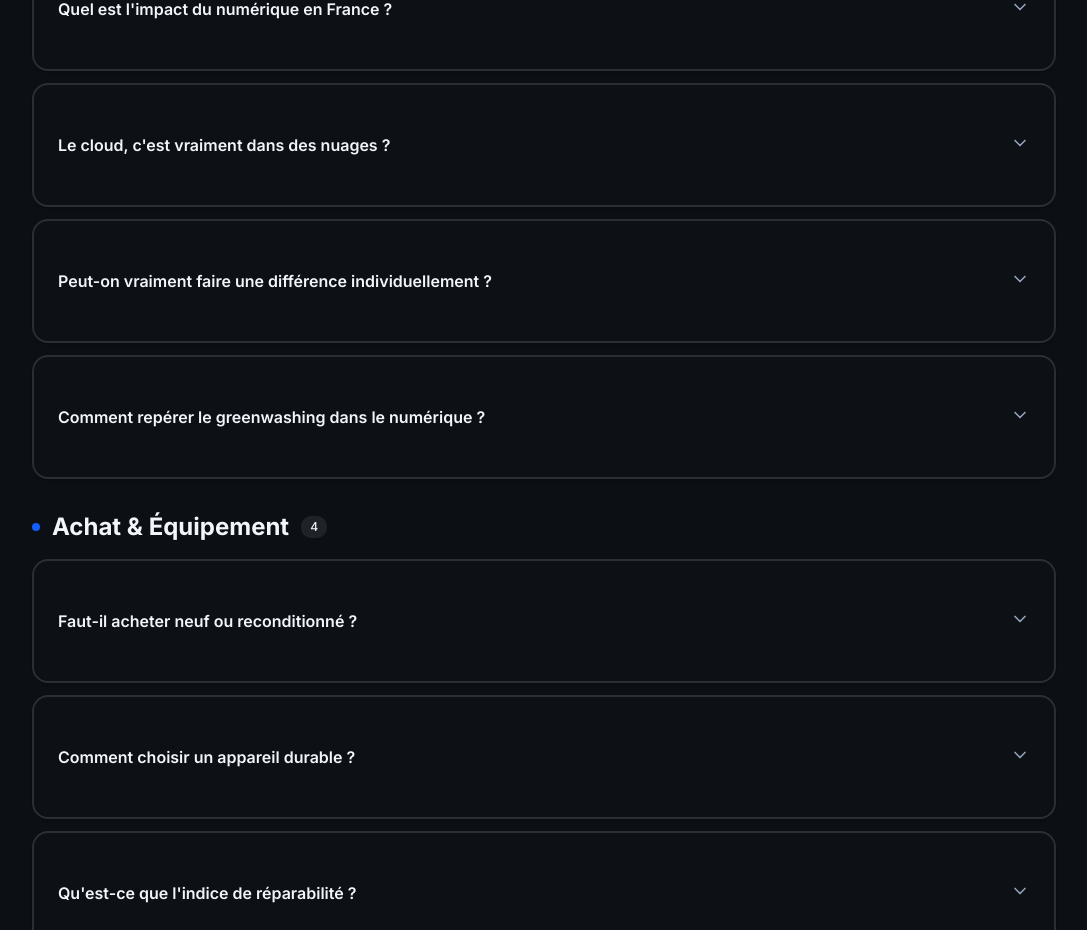
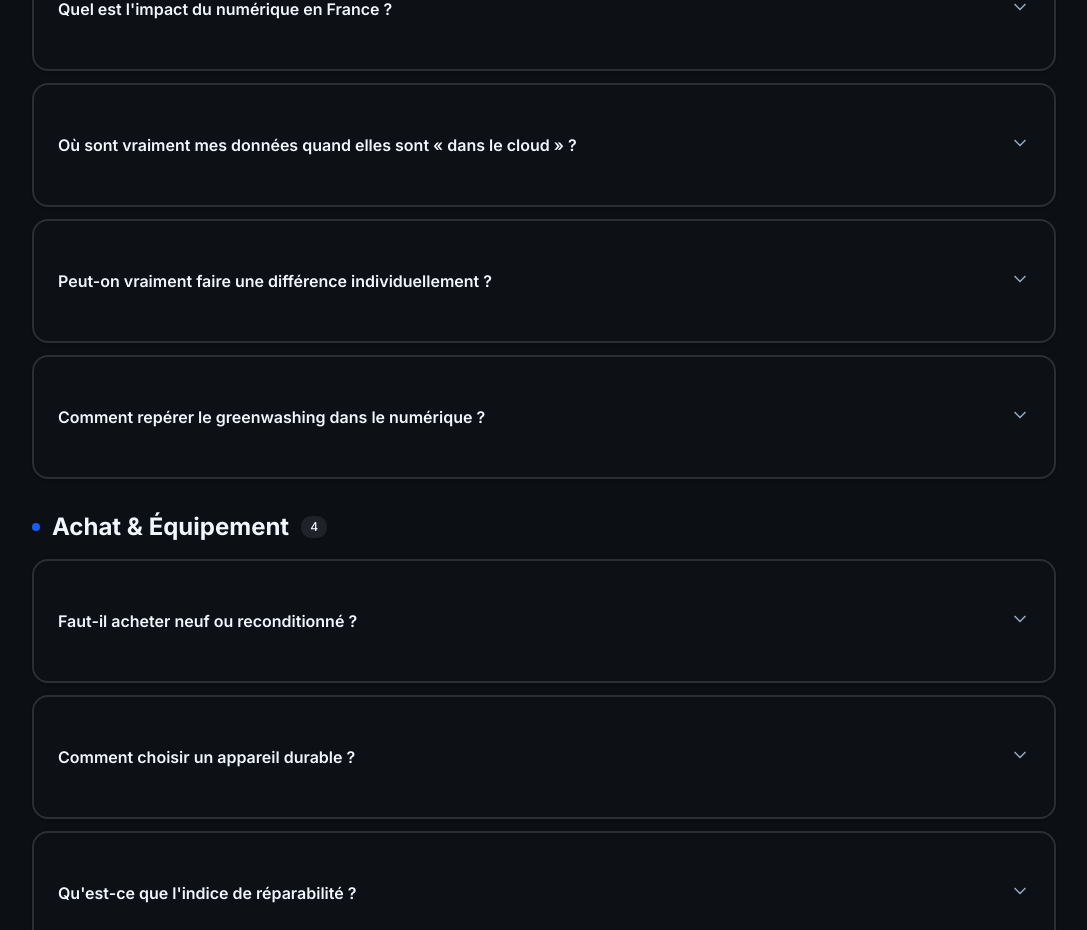
Before and after one commit to Hylst/le-green-it-en-clair, a Next.js app: page /greenit/faq in a window 1280 px wide. Shown: the part 1670-2600 px from the top of the page, without its empty margins (96-1183 px from the left). Built offline with nearby package versions, Linux system fonts and the light colour scheme.

Commit message:
faq : question cloud reformulee (moins niaise)

```diff
--- a/app/faq/faq-data.ts
+++ b/app/faq/faq-data.ts
@@ -16,8 +16,8 @@ export const faqCategories = [
         a: "En France, le numérique représente 2,5 % des émissions nationales en 2020 (17,2 Mt CO₂eq) et 4,4 % en 2022 avec un périmètre élargi aux datacenters étrangers (29,5 Mt, ADEME-Arcep). En France, environ 1,6 million de tonnes de déchets électroniques sont produites chaque année, avec un taux de collecte d'environ 46 % (ADEME 2024, Eurostat 2024).",
       },
       {
-        q: "Le cloud, c'est vraiment dans des nuages ?",
-        a: "Non : le cloud, ce sont des datacenters bien physiques. En 2025, la consommation électrique mondiale des centres de données était d'environ 485 TWh, et elle pourrait doubler d'ici 2030 (ADEME, avis IA 2026). Les usages numériques français dépendent aux deux tiers de datacenters hébergés à l'étranger, souvent avec un mix électrique plus carboné qu'en France. Bonne nouvelle : le cloud mutualise des ressources souvent mieux utilisées qu'un serveur local, et le stockage pèse peu (0,24 g CO₂e/Go/an, ADEME, Impact CO₂). Le geste qui compte reste la durée de vie des appareils.",
+        q: "Où sont vraiment mes données quand elles sont « dans le cloud » ?",
+        a: "Dans des datacenters bien physiques. En 2025, la consommation électrique mondiale des centres de données était d'environ 485 TWh, et elle pourrait doubler d'ici 2030 (ADEME, avis IA 2026). Les usages numériques français dépendent aux deux tiers de datacenters hébergés à l'étranger, souvent avec un mix électrique plus carboné qu'en France. Bonne nouvelle : le cloud mutualise des ressources souvent mieux utilisées qu'un serveur local, et le stockage pèse peu (0,24 g CO₂e/Go/an, ADEME, Impact CO₂). Le geste qui compte reste la durée de vie des appareils.",
       },
       {
         q: "Peut-on vraiment faire une différence individuellement ?",
```
